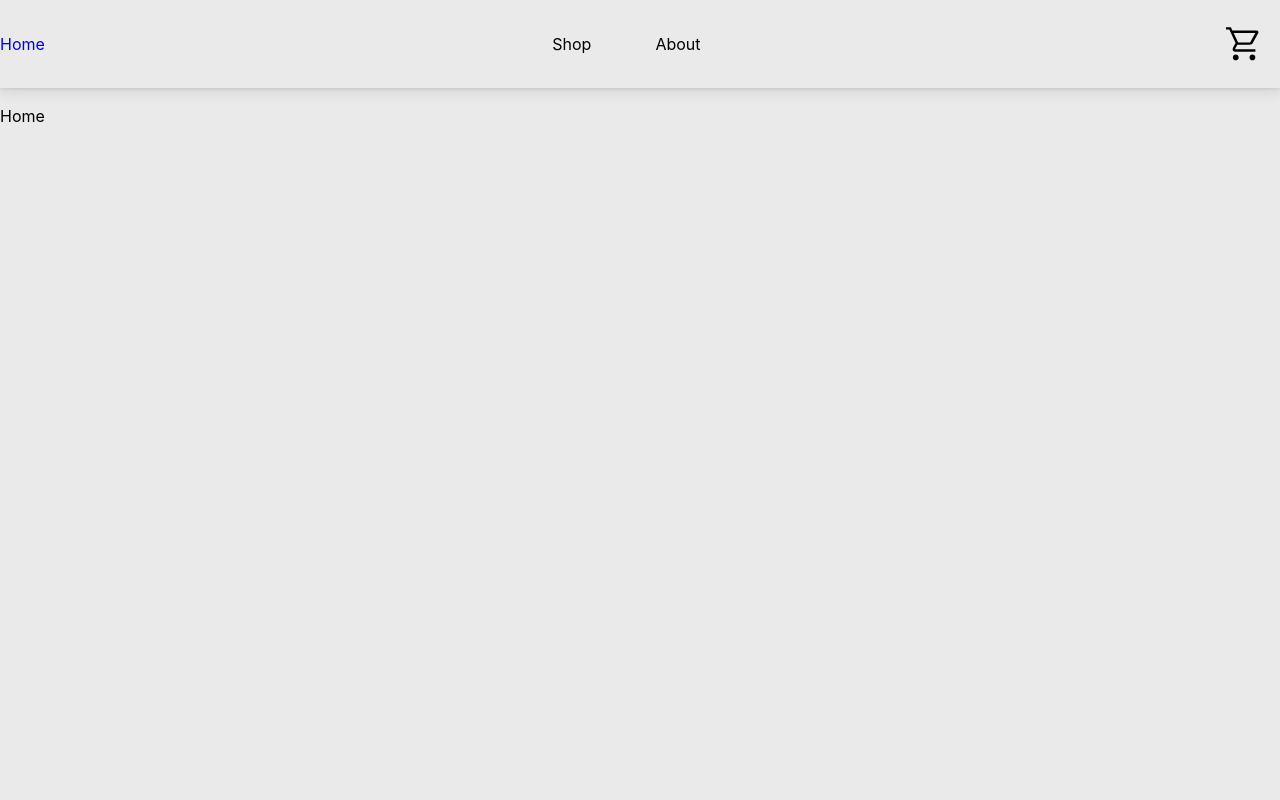
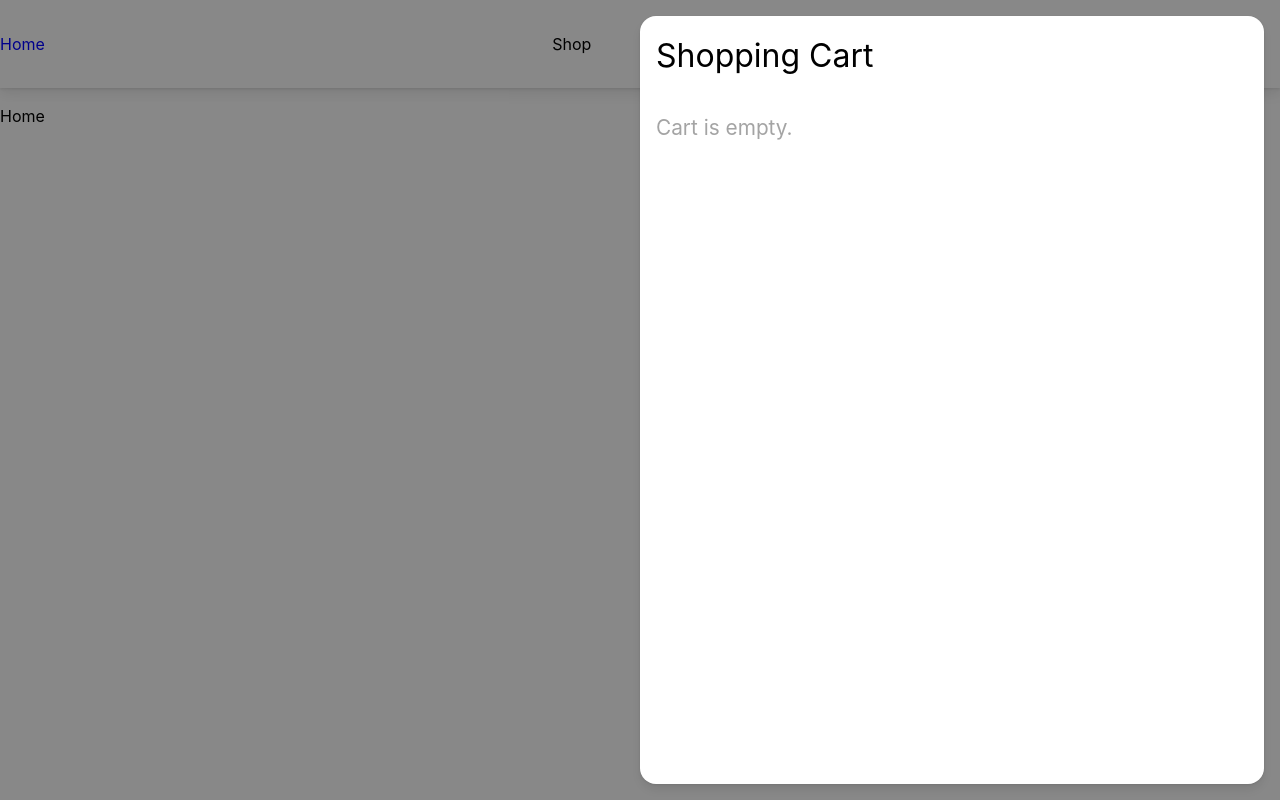
Before and after one commit to Diaa-E/shopping-cart, a React (Vite) app: page / in a window 1280 px wide. Both pictures are taken after a click on the button 1243 px from the left and 44 px from the top of the page. Built offline with nearby package versions, Linux system fonts and the light colour scheme.

Commit message:
Create cart component basic structure

```diff
--- /dev/null
+++ b/src/components/Cart.jsx
@@ -0,0 +1,35 @@
+import styles from "../styles/Cart.module.css";
+import CartItem from "./CartItem";
+
+export default function Cart({ closeCart, cart })
+{
+    return (
+        <div onClick={closeCart} className={styles["cart-overlay"]}>
+            <div className={styles["cart-container"]}>
+                <div className={styles["header"]}>
+                    <h1>Shopping Cart</h1>
+                </div>
+                <div className={styles["cart-items"]}>
+                {
+                    cart.length === 0 &&
+                    <h2>Cart is empty.</h2>
+                }
+                {
+                    cart.length > 0 &&
+                    (
+                        cart.map(item => {
+
+                            return (
+
+                                <CartItem
+
+                                />
+                            )
+                        })
+                    )
+                }
+                </div>
+            </div>
+        </div>
+    )
+}
--- /dev/null
+++ b/src/components/CartItem.jsx
@@ -0,0 +1,4 @@
+export default function CartItem({ })
+{
+
+}
--- a/src/routes/App.jsx
+++ b/src/routes/App.jsx
@@ -7,10 +7,12 @@ import NavBar from '../components/NavBar';
 import theme from "../styles/theme.module.css";
 import styles from "../styles/App.module.css";
 import CartButton from '../components/CartButton';
+import Cart from '../components/Cart';
 
 function App() {
 
   const [cart, setCart] = useState([]);
+  const [openCart, setOpenCart] = useState(false);
 
   useEffect(() => {
 
@@ -24,9 +26,17 @@ function App() {
         <NavBar />
         <CartButton
           cartLength={cart.length}
+          onClick={() => setOpenCart(true)}
         />
       </header>
       <Outlet context={{cart: [cart, setCart]}} />
+      {
+        openCart &&
+        <Cart
+          closeCart={() => setOpenCart(false)}
+          cart={cart}
+        />
+      }
     </>
   )
 }
--- /dev/null
+++ b/src/styles/Cart.module.css
@@ -0,0 +1,35 @@
+.cart-overlay{
+    position: fixed;
+    height: 100%;
+    width: 100%;
+    background-color: var(--overlay);
+    display: flex;
+    justify-content: flex-end;
+    padding: 1rem;
+}
+
+.cart-container{
+    display: flex;
+    flex-direction: column;
+    border-radius: 1rem;
+    background-color: var(--bg-secondary);
+    box-shadow: var(--shadow);
+    width: 50%;
+    height: 100%;
+    padding: 1rem;
+    gap: 2rem;
+}
+
+.cart-container h1{
+    font-size: 2rem;
+}
+
+.cart-container h2{
+    color: var(--text-placeholder);
+    font-size: 1.3rem;
+}
+
+.header{
+    display: flex;
+    justify-content: space-between;
+}
--- a/src/styles/theme.module.css
+++ b/src/styles/theme.module.css
@@ -4,8 +4,9 @@
     --accent: #4ccd99;
     --danger: #ff204e;
     --text: #000000;
-    --test-placeholder: grey;
+    --text-placeholder: #a4a4a4;
     --none: #00000000 ;
+    --overlay: #0000006b;
     --shadow: 0px 1px 3px rgb(0, 0, 0, 0.1), 0px 6px 12px rgb(0, 0, 0, 0.08);
     --shadow-accent: 0px 0 3px var(--accent), 0px 0px 12px var(--accent);
     --filter-accent: invert(83%) sepia(10%) saturate(2064%) hue-rotate(98deg) brightness(85%) contrast(91%);
```
Also changed, not shown: src/styles/CartItem.module.css (added).
